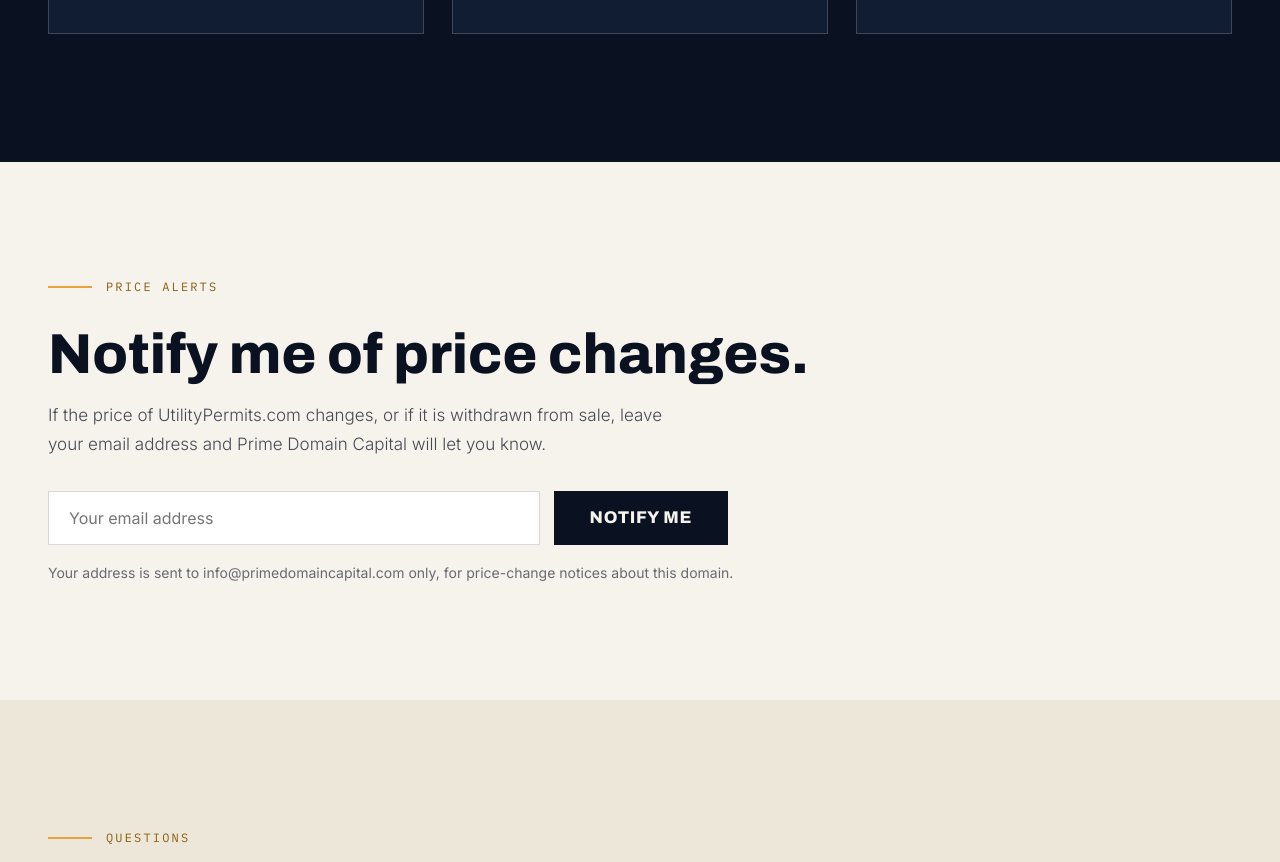
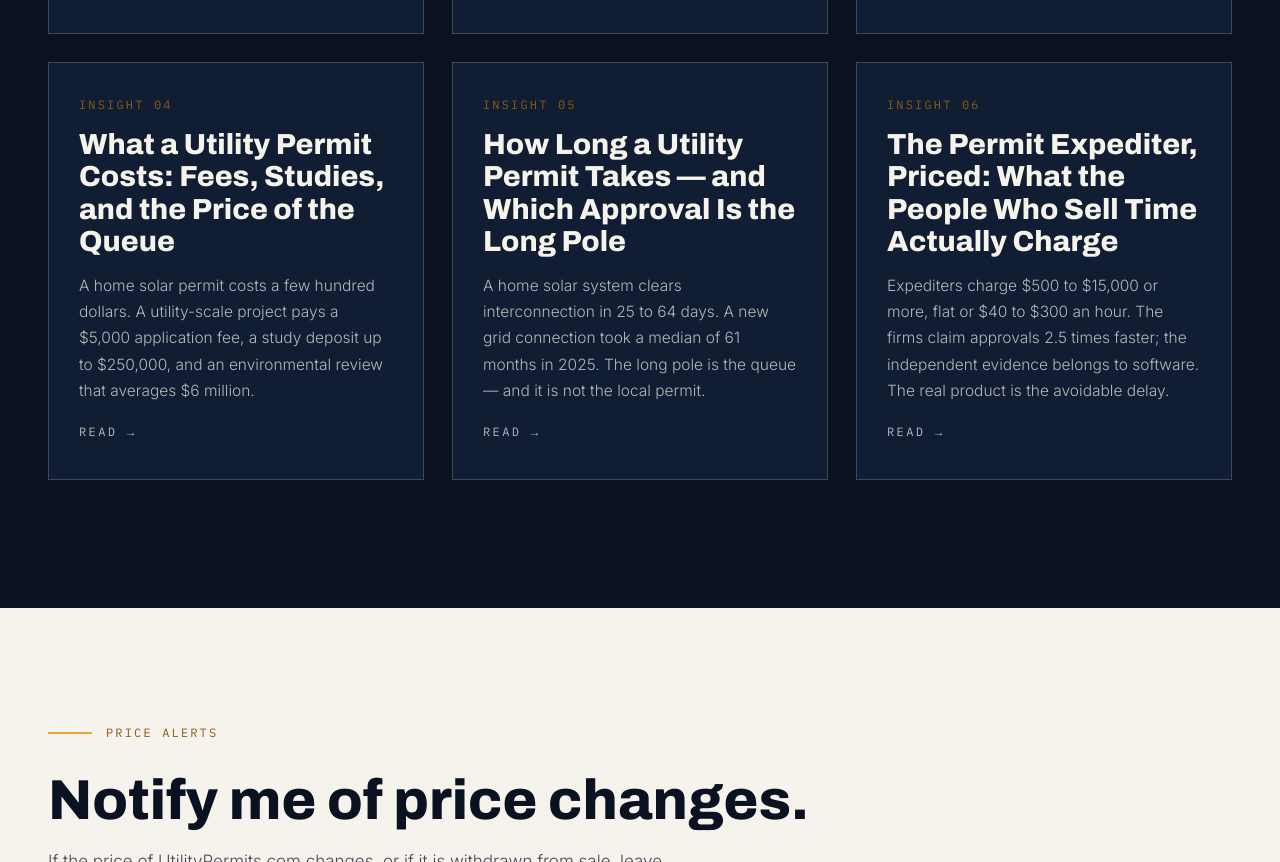
Before and after one commit to primedomaincapital/utilitypermits, a plain HTML site: page index.html in a window 1280 px wide. Shown: the part 6057-6919 px from the top of the page. Drawn offline with Linux system fonts and the light colour scheme.

Commit message:
Add insights 4-6 cards to homepage

```diff
--- a/index.html
+++ b/index.html
@@ -429,7 +429,7 @@
           <p>More than 2,000 gigawatts of generation and storage are waiting for permission to connect to the American grid. Most of it will never be built — and the queue itself decides which projects live.</p>
           <p class="read">Read &rarr;</p>
         </div>
-      </a>
+      </a><a class="card" href="insights/article4.html"><div class="tx"><div class="zone">Insight 04</div><h3>What a Utility Permit Costs: Fees, Studies, and the Price of the Queue</h3><p>A home solar permit costs a few hundred dollars. A utility-scale project pays a $5,000 application fee, a study deposit up to $250,000, and an environmental review that averages $6 million.</p><p class="read">Read &rarr;</p></div></a><a class="card" href="insights/article5.html"><div class="tx"><div class="zone">Insight 05</div><h3>How Long a Utility Permit Takes — and Which Approval Is the Long Pole</h3><p>A home solar system clears interconnection in 25 to 64 days. A new grid connection took a median of 61 months in 2025. The long pole is the queue — and it is not the local permit.</p><p class="read">Read &rarr;</p></div></a><a class="card" href="insights/article6.html"><div class="tx"><div class="zone">Insight 06</div><h3>The Permit Expediter, Priced: What the People Who Sell Time Actually Charge</h3><p>Expediters charge $500 to $15,000 or more, flat or $40 to $300 an hour. The firms claim approvals 2.5 times faster; the independent evidence belongs to software. The real product is the avoidable delay.</p><p class="read">Read &rarr;</p></div></a>
     </div>
   </div>
 </section>
```
